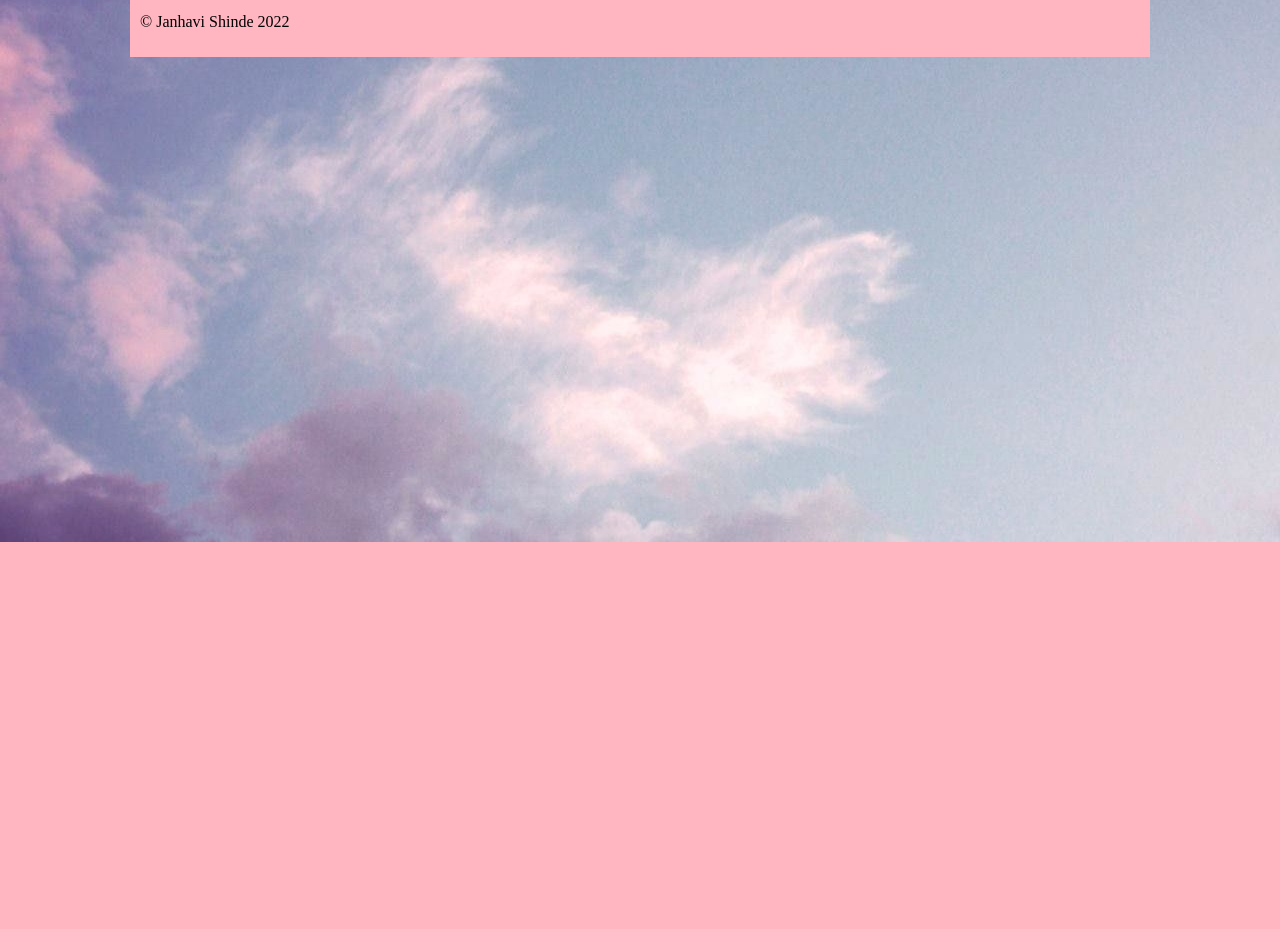
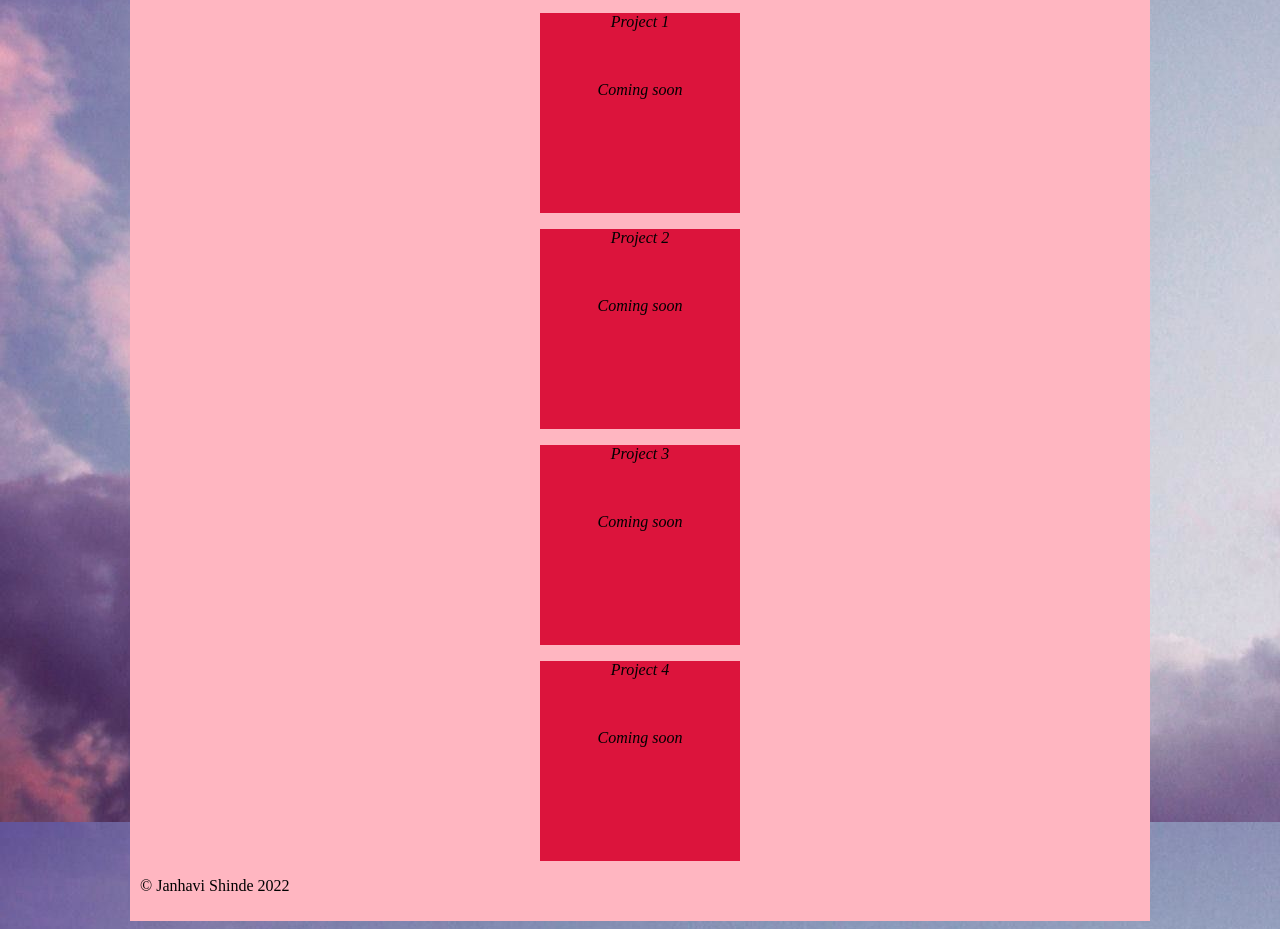
Before and after one commit to Janhavi-Shinde/Portfolio_Website, a plain HTML site: page projects.html in a window 1280 px wide. Shown: the part 258-1187 px from the top of the page. Before the commit the page ends 800 px from the top, so only its background shows below. Drawn offline with Linux system fonts and the light colour scheme.

Commit message:
added empty project boxes

```diff
--- a/index.css
+++ b/index.css
@@ -70,6 +70,16 @@ a:link {
       color:aliceblue;
       text-decoration: none;
   }
+
+#memoji {
+    width: 150px;
+    height: 150px;
+    margin-left: auto;
+    margin-right:auto;
+    display: block;
+}
+
+
 #contact_links a:link {
     color:aqua                  /* Not working - try with css specificity*/
 }
@@ -100,6 +110,37 @@ a:link {
     width:100px;
 }
 
+#Projects_div1 {
+    width: 200px;
+    height: 200px;
+    background-color:crimson;
+    text-align: center;
+    font-style: italic;
+    margin: auto;
+}
+#Projects_div2 {
+    width: 200px;
+    height: 200px;
+    background-color:crimson;
+    text-align: center;
+    font-style: italic;
+    margin: auto;
+}#Projects_div3 {
+    width: 200px;
+    height: 200px;
+    background-color:crimson;
+    text-align: center;
+    font-style: italic;
+    margin: auto;
+}#Projects_div4 {
+    width: 200px;
+    height: 200px;
+    background-color:crimson;
+    text-align: center;
+    font-style: italic;
+    margin: auto;
+}
+
 
 
 #footer {
--- a/projects.html
+++ b/projects.html
@@ -22,9 +22,32 @@
 
 
 
-    <div  id="Projects"> <h3>Projects</h3>
+    <p> <h3>Projects</h3>
         This website was my first ever project - and it is still a work in progress! I will post my future projects to this page, so please come
         back here later :)
+    </p>
+    <div id="Projects_div1">
+        <p>Project 1</p>
+        <br>
+        <p>Coming soon</p>
+    </div>
+
+    <div id="Projects_div2">
+        <p>Project 2</p>
+        <br>
+        <p>Coming soon</p>
+    </div>
+
+    <div id="Projects_div3">
+        <p>Project 3</p>
+        <br>
+        <p>Coming soon</p>
+    </div>
+
+    <div id="Projects_div4">
+        <p>Project 4</p>
+        <br>
+        <p>Coming soon</p>
     </div>
 
     <p> &copy; Janhavi Shinde 2022 </p>
```
Also changed, not shown: contact.html (+2 -3 lines), index.html (+4 -3 lines).
